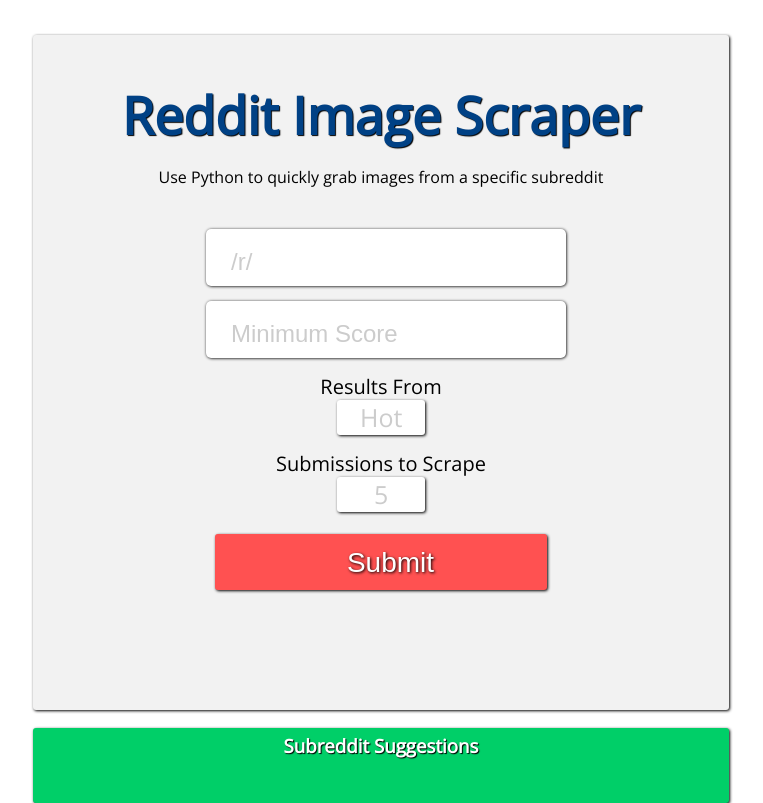
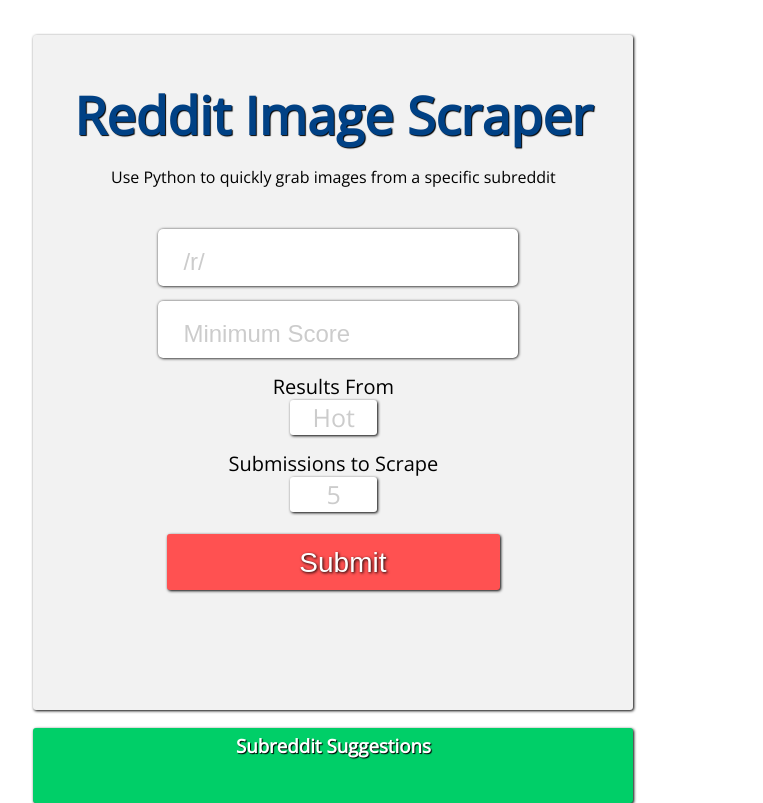
Before and after one commit to kershner/blog, a Flask app: page /scrape in a window 1280 px wide. Shown: the whole page, without its empty margins (259-1022 px from the left). Run offline with Flask 2, Linux system fonts and the light colour scheme; some libraries are stand-ins or nearby versions.

Commit message:
CSS tweak for reddit scraper

```diff
--- a/app/static/scraper_welcome.css
+++ b/app/static/scraper_welcome.css
@@ -45,6 +45,7 @@ a:visited {
 	box-shadow: 1px 1px 3px #000;
 	height: 675px;
 	min-width: 500px;
+	max-width: 600px;
 	margin-top: 5%;
 }
 
@@ -187,14 +188,13 @@ input {
 }
 
 #suggestions {
-	margin-left: auto;
-	margin-right: auto;
 	margin-top: 10px;
 	text-align: center;
 	color: white;
 	text-shadow: 1px 1px 1px #000;
 	width: 100%;
 	min-width: 500px;
+	max-width: 600px;
 	height: 75px;
 	border-radius: 3px;
 	background-color: #00cf68;
```
Also changed, not shown: 3 other files.
